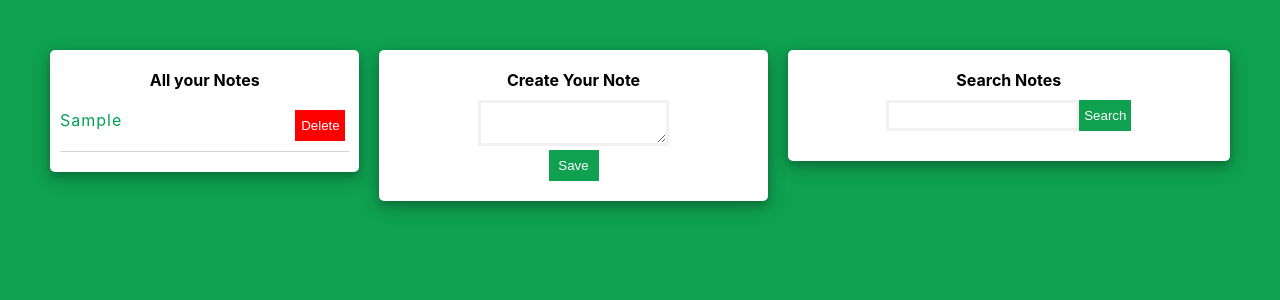
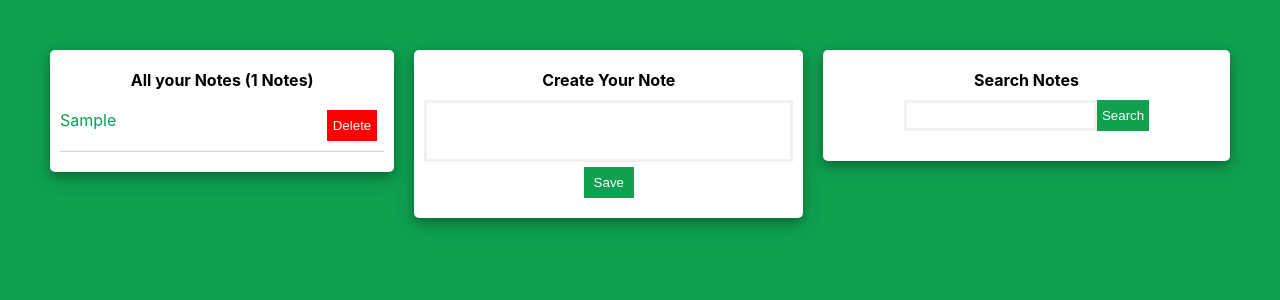
Before and after one commit to joereuben/notes-app, a React (Create React App) app: page / in a window 1280 px wide. Both pictures are taken after typing "Sample" into the empty fields and a click on the button "Save". Shown: the top 300 px of the page. Built offline with nearby package versions, Linux system fonts and the light colour scheme.

Commit message:
Notes with text truncated and button to show more

```diff
--- a/src/Note.js
+++ b/src/Note.js
@@ -1,14 +1,28 @@
-import React from 'react'
+import React, {useState} from 'react'
 
 export default function Note({note, deleteNote}) {
+
+    const [showMore, setShowMore] = useState(false)
+    const {id, text} = note
+
   return (
     <div className='note_box'>
       <div>
-        <span className='note_text'>{note.text}</span>
+        <span className='note_text'>
+            {/* If text is 50 or less characters, show the text without any truncation,
+             other wise display with possible truncation(depending on value of showMore) */}
+            {(text.length <= 50) ? text :
+            showMore ? text : `${text.substring(0,50)}...`}
+
+            {/* If text is more than 50 characters, display the "show more" button */}
+            {(text.length > 50) && <button className='note_text_toggle_btn' onClick={() => setShowMore(!showMore)}>
+                {showMore ? "Show Less" : "Show More"}</button>}
+
+        </span>
 
       </div>
       <div className='delete_box'>
-        <button type='button' className='delete_btn button' onClick={()=> deleteNote(note.id)}>Delete</button>
+        <button type='button' className='delete_btn button' onClick={()=> deleteNote(id)}>Delete</button>
       </div>
     </div>
   )
--- a/src/NoteArea.js
+++ b/src/NoteArea.js
@@ -13,12 +13,19 @@ export default function NoteArea({createNote}) {
         inputRef.current.value = ""
     }
 
+    function onInput(e){
+        e.target.parentNode.dataset.replicatedValue = e.target.value
+    }
+
   return (
     <section>
         <h4>Create Your Note</h4>
         <form action='' method='get' onSubmit={handleSubmit}>
+            <div className='grow-wrap'>
+                <textarea type="text" ref={inputRef} onChange={(e) => setNote(e.target.value)}
+                onInput={onInput}/>
+            </div>
 
-            <textarea type="text" ref={inputRef} onChange={(e) => setNote(e.target.value)}/>
             <div>
                 <button type='submit' className='button'>Save</button>
             </div>
--- a/src/NotesDisplay.js
+++ b/src/NotesDisplay.js
@@ -4,7 +4,7 @@ import Note from "./Note";
 export default function NotesDisplay({notes, deleteNote}) {
   return (
     <section>
-      <h4>All your Notes</h4>
+      <h4>All your Notes ({notes.length} Notes)</h4>
       <div className='note_container'>
         {notes.map((note) =>{
            return <Note key={note.id} note={note} deleteNote={deleteNote}/>
--- /dev/null
+++ b/src/Textarea.css
@@ -0,0 +1,32 @@
+.grow-wrap {
+    /* easy way to plop the elements on top of each other and have them both sized based on the tallest one's height */
+    display: grid;
+    margin-bottom: 5px;
+  }
+  .grow-wrap::after {
+    /* Note the weird space! Needed to preventy jumpy behavior */
+    content: attr(data-replicated-value) " ";
+
+    /* This is how textarea text behaves */
+    white-space: pre-wrap;
+
+    /* Hidden from view, clicks, and screen readers */
+    visibility: hidden;
+  }
+  .grow-wrap > textarea {
+    /* You could leave this, but after a user resizes, then it ruins the auto sizing */
+    resize: none;
+
+    /* Firefox shows scrollbar on growth, you can hide like this. */
+    overflow: hidden;
+  }
+  .grow-wrap > textarea,
+  .grow-wrap::after {
+    /* Identical styling required!! */
+    /* border: 1px solid black; */
+    padding: 0.5rem;
+    font: inherit;
+
+    /* Place on top of each other */
+    grid-area: 1 / 1 / 2 / 2;
+  }
--- a/src/index.css
+++ b/src/index.css
@@ -34,6 +34,7 @@ input, textarea{
   padding: 5px;
   border: 3px solid rgb(243, 240, 240);
   /* height: 30px; */
+  resize: none;
 }
 input[type=text]:focus, textarea:focus {
   outline: none;
@@ -76,7 +77,15 @@ input[type=text]:focus, textarea:focus {
 }
 
 .note_text{
-  letter-spacing: 1px;
+  /* letter-spacing: 1px; */
   text-transform: capitalize;
   color: rgb(4, 161, 83);
 }
+
+.note_text_toggle_btn{
+  background: none;
+  border: none;
+  color: rgb(133, 133, 245);
+  cursor: pointer;
+  font-size: 11px;
+}
--- a/src/index.js
+++ b/src/index.js
@@ -1,6 +1,7 @@
 import React from 'react';
 import ReactDOM from 'react-dom/client';
 import './index.css';
+import './Textarea.css';
 import App from './App';
 import reportWebVitals from './reportWebVitals';
 
```
